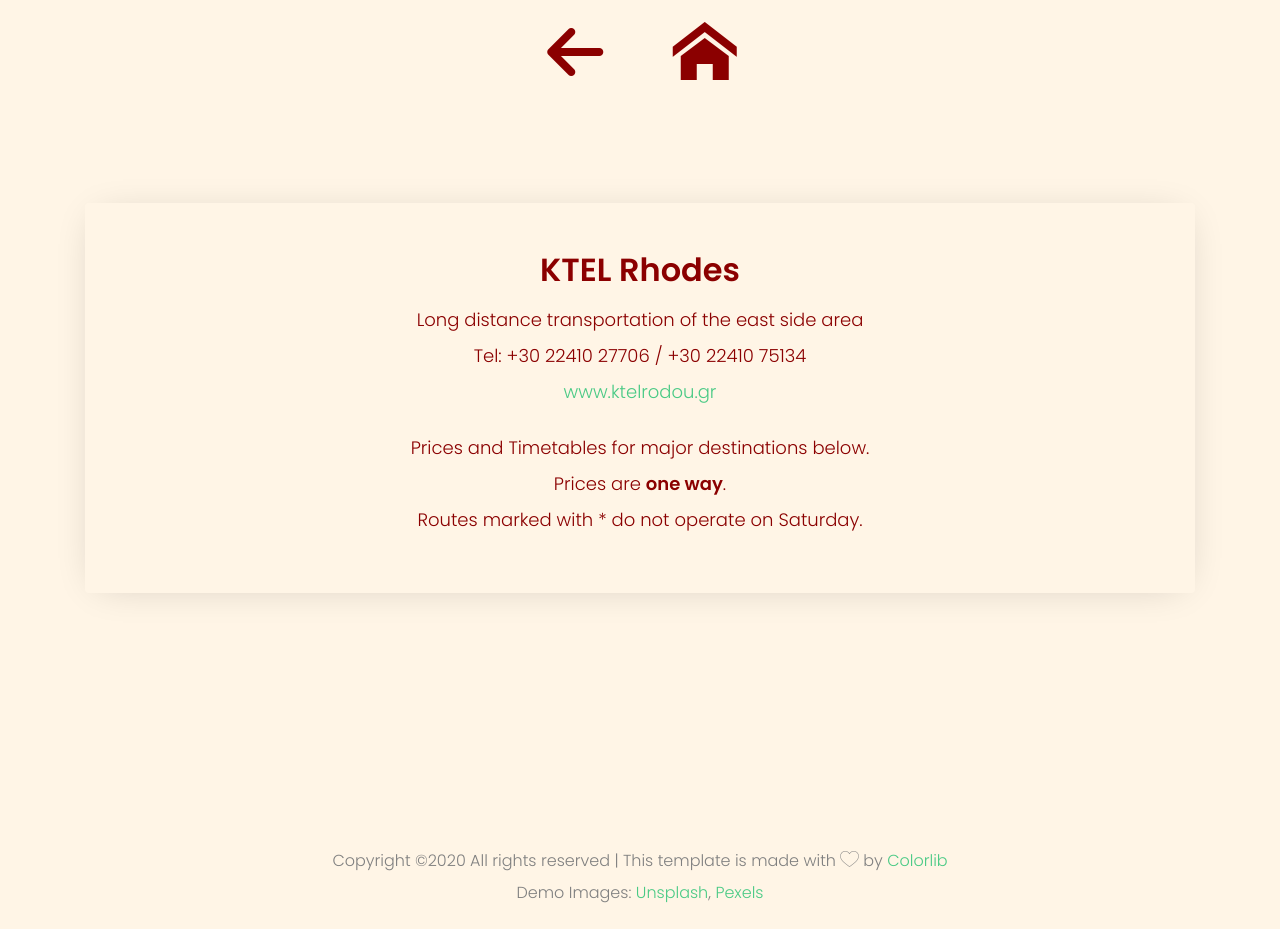
After one commit to stavros11/Stavmel-Info-Kiosk, a Flask app: template app/templates/ktel.html in a window 1280 px wide. The commit adds this page. Run offline with Flask 2, Linux system fonts and the light colour scheme; the template is opened without the code that fills it, so the values that code supplies are empty; some libraries are stand-ins or nearby versions; some web fonts are replaced.

Commit message:
Add ktel and back buttons

```diff
--- a/app/__init__.py
+++ b/app/__init__.py
@@ -46,7 +46,7 @@
 
 @app.route("/transportation/bus/ktel")
 def ktel():
-  return flask.redirect(flask.url_for("transportation"))
+  return flask.render_template("ktel.html", routes=models.Ktel.query.all())
 
 
 @app.route("/maps")
--- /dev/null
+++ b/app/templates/ktel.html
@@ -0,0 +1,51 @@
+{% extends "base.html" %}
+
+{% block title %} KTEL {% endblock %}
+
+
+{% block body %}
+<p></p>
+<center>
+<a href={{ url_for("transportation") }}><i class="icon-arrow-left2" style="padding-top:100px; font-size:4em; color:DarkRed;"></i></a>
+&emsp; &emsp; &emsp;
+<a href={{ url_for("main") }}><i class="icon-home" style="padding-top:100px; font-size:4em; color:DarkRed;"></i></a>
+</center>
+
+<div class="colorlib-blog">
+  <div class="container">
+    <div class="col-lg-12 animate-box">
+      <article style="background-color:rgba(0,0,0,0);">
+        <center>
+        <font color=DarkRed size=6><b>KTEL Rhodes</b></font>
+        <font color=DarkRed size=4>
+        <p>Long distance transportation of the east side area <br>
+          Tel: +30 22410 27706 / +30 22410 75134 <br>
+          <a href="https://www.ktelrodou.gr/en/" target="blank">www.ktelrodou.gr</a>
+        </p>
+        <p> Prices and Timetables for major destinations below. <br>
+          Prices are <b>one way</b>.<br>
+          Routes marked with * do not operate on Saturday.
+        </font>
+        </center>
+      </article>
+    </div>
+
+    {% for route in routes %}
+		<div class="col-lg-12 animate-box">
+		  <article style="background-color:rgba(0,0,0,0);">
+        <font color=DarkRed size=5>
+          <p><b>{{ route.destination }}</b>
+          <br>Price: <b>{{ route.price }}</b></p>
+        </font>
+        <font color=DarkRed size=4><p>
+          {% if route.from_rhodes %}From Rhodes: {{ route.from_rhodes }}{% endif %}
+          <br>{% if route.to_rhodes %}To Rhodes: {{ route.to_rhodes }}{% endif %}
+          <br>{% if route.from_rhodes_sunday %}From Rhodes (Sunday and holidays): {{ route.from_rhodes_sunday }}{% endif %}
+          <br>{% if route.to_rhodes_sunday %}To Rhodes (Sunday and holidays): {{ route.to_rhodes_sunday }}{% endif %}
+				</p></font>
+      </article>
+		</div>
+    {% endfor %}
+	</div>
+</div>
+{% endblock %}
--- a/app/templates/taxi.html
+++ b/app/templates/taxi.html
@@ -10,7 +10,7 @@
         <font color=DarkRed size=3>
           <table>
             {% for place in places %}
-            {% if place.side == "EAST" %}
+            {% if place.side == side %}
               <tr>
                 <td style="padding: 0px 50px 0 0;">{{ place.destination }}</td>
                 <td>{{ place.price }}</td>
@@ -27,6 +27,8 @@
 {% block body %}
 <p></p>
 <center>
+<a href={{ url_for("transportation") }}><i class="icon-arrow-left2" style="padding-top:100px; font-size:4em; color:DarkRed;"></i></a>
+&emsp; &emsp; &emsp;
 <a href={{ url_for("main") }}><i class="icon-home" style="padding-top:100px; font-size:4em; color:DarkRed;"></i></a>
 </center>
 
--- a/csv_to_sql.py
+++ b/csv_to_sql.py
@@ -29,7 +29,7 @@
     elif len(elements) == 2:
       elements.append("")
     transformed_times.append("{}.{}{}".format(*elements))
-  return ",".join(transformed_times)
+  return ", ".join(transformed_times)
 
 
 required_columns = ['name',
```
